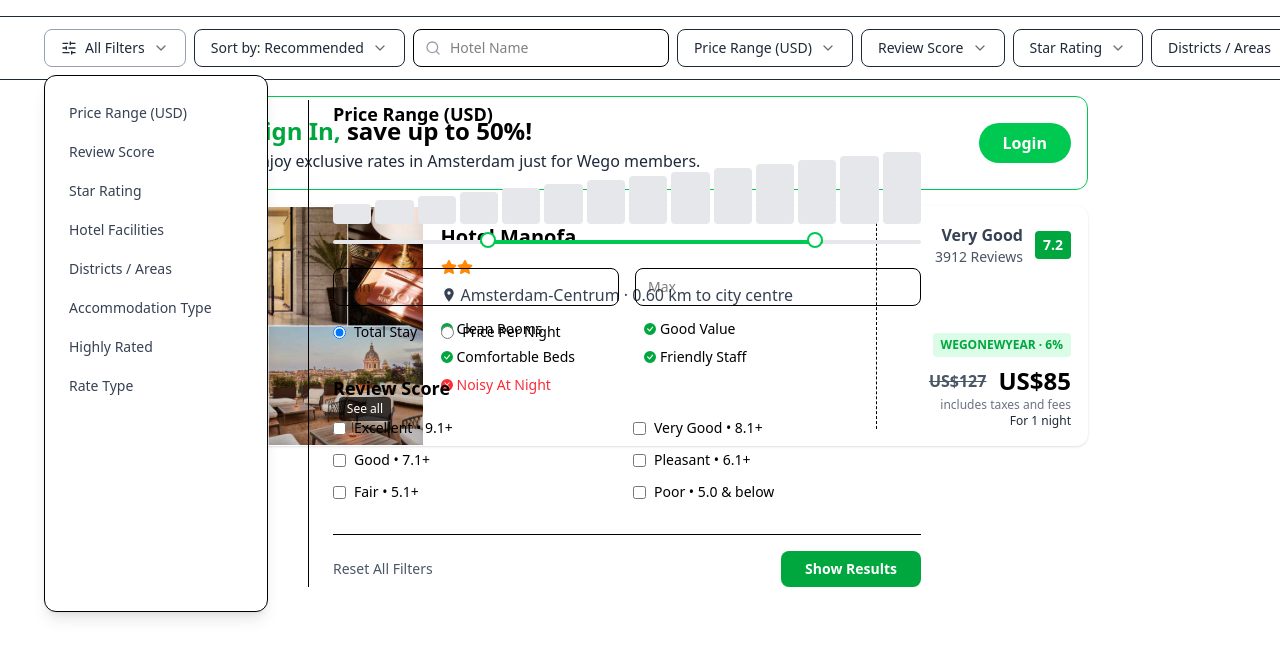
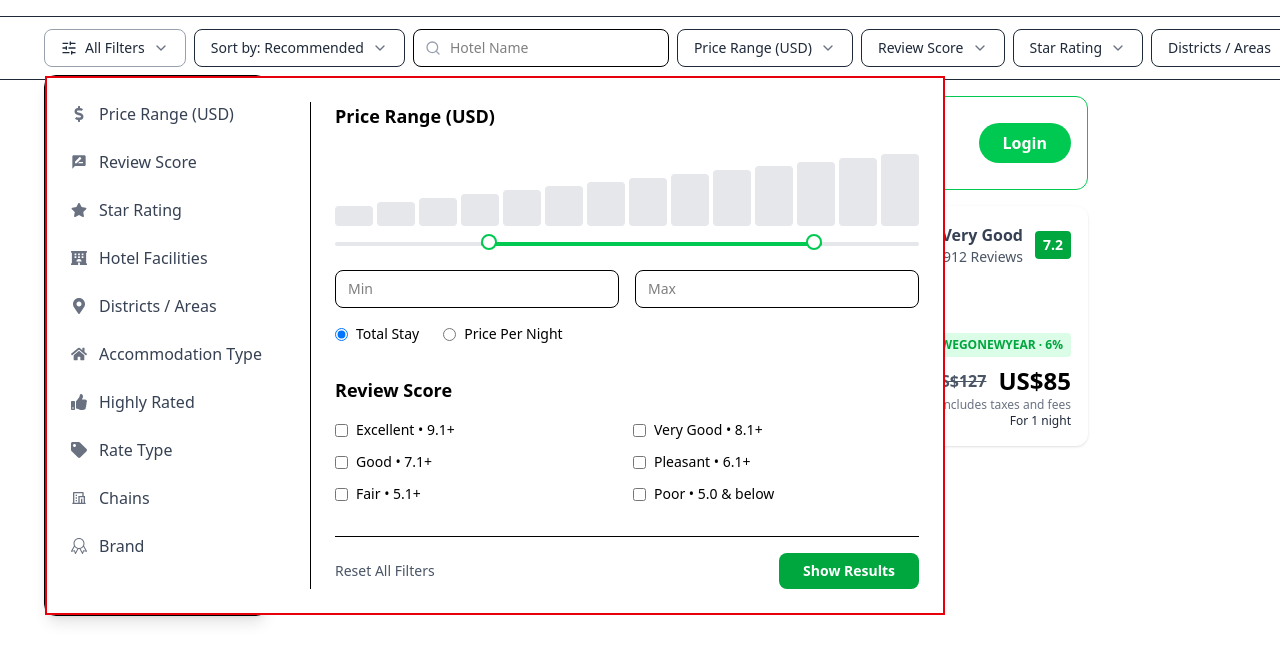
Before and after one commit to ahamedasif07/map-location, a Next.js app: page / in a window 1280 px wide. Both pictures are taken after a click on the button "All Filters". Shown: the top 662 px of the page. Built offline with nearby package versions, Linux system fonts and the light colour scheme.

Commit message:
dix sidebar

```diff
--- a/src/components/AllFilterButton.jsx
+++ b/src/components/AllFilterButton.jsx
@@ -1,30 +1,77 @@
+import {
+  FaDollarSign,
+  FaStar,
+  FaMapMarkerAlt,
+  FaHotel,
+  FaHome,
+  FaThumbsUp,
+  FaTag,
+} from "react-icons/fa";
+import { MdRateReview } from "react-icons/md";
+import { RiHotelLine } from "react-icons/ri";
+import { SlBadge } from "react-icons/sl";
+
+const sidebarMenu = [
+  {
+    label: "Price Range (USD)",
+    icon: <FaDollarSign />,
+  },
+  {
+    label: "Review Score",
+    icon: <MdRateReview />,
+  },
+  {
+    label: "Star Rating",
+    icon: <FaStar />,
+  },
+  {
+    label: "Hotel Facilities",
+    icon: <FaHotel />,
+  },
+  {
+    label: "Districts / Areas",
+    icon: <FaMapMarkerAlt />,
+  },
+  {
+    label: "Accommodation Type",
+    icon: <FaHome />,
+  },
+  {
+    label: "Highly Rated",
+    icon: <FaThumbsUp />,
+  },
+  {
+    label: "Rate Type",
+    icon: <FaTag />,
+  },
+  {
+    label: "Chains",
+    icon: <RiHotelLine />,
+  },
+  {
+    label: "Brand",
+    icon: <SlBadge />,
+  },
+];
 const AllFiltersDropdown = () => {
   return (
-    <div className="w-[90vw] md:w-[900px] max-h-[80vh] overflow-y-auto p-6">
+    <div className="w-[90vw] md:w-[900px] border-2 border-red-600 bg-white max-h-[80vh] overflow-y-auto p-6">
       <div className="grid grid-cols-1 md:grid-cols-[240px_1fr] gap-6">
         {/* LEFT FILTER MENU */}
-        <div className="space-y-4 border-r pr-4 hidden md:block">
-          {[
-            "Price Range (USD)",
-            "Review Score",
-            "Star Rating",
-            "Hotel Facilities",
-            "Districts / Areas",
-            "Accommodation Type",
-            "Highly Rated",
-            "Rate Type",
-          ].map((item) => (
+        <div className="space-y-6 border-r pr-4 hidden md:block">
+          {sidebarMenu.map((item) => (
             <button
-              key={item}
-              className="w-full text-left text-sm font-medium text-gray-700 hover:text-black"
+              key={item.label}
+              className="w-full flex items-center gap-3 text-left text-md font-medium text-gray-700 hover:text-black transition"
             >
-              {item}
+              <span className="text-gray-500">{item.icon}</span>
+              {item.label}
             </button>
           ))}
         </div>
 
         {/* RIGHT CONTENT */}
-        <div className="space-y-8">
+        <div className="space-y-8  ">
           {/* PRICE RANGE */}
           <div>
             <h3 className="text-lg font-semibold mb-4">Price Range (USD)</h3>
```
